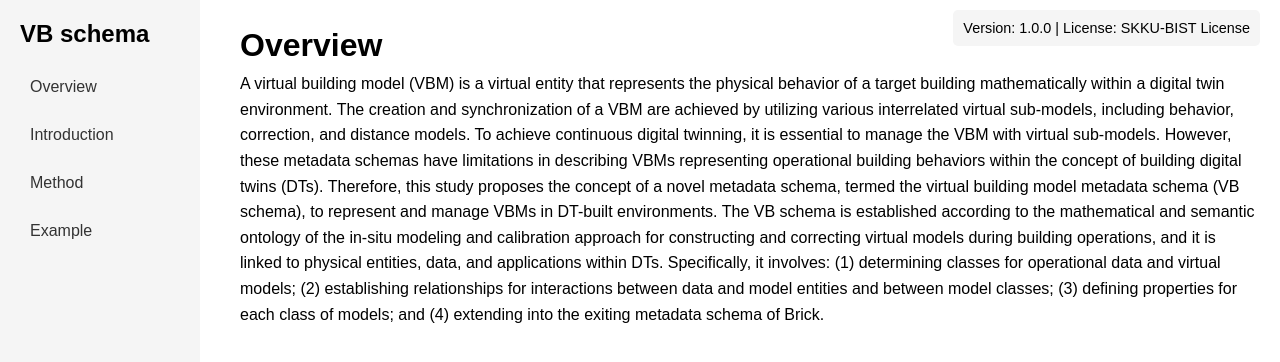
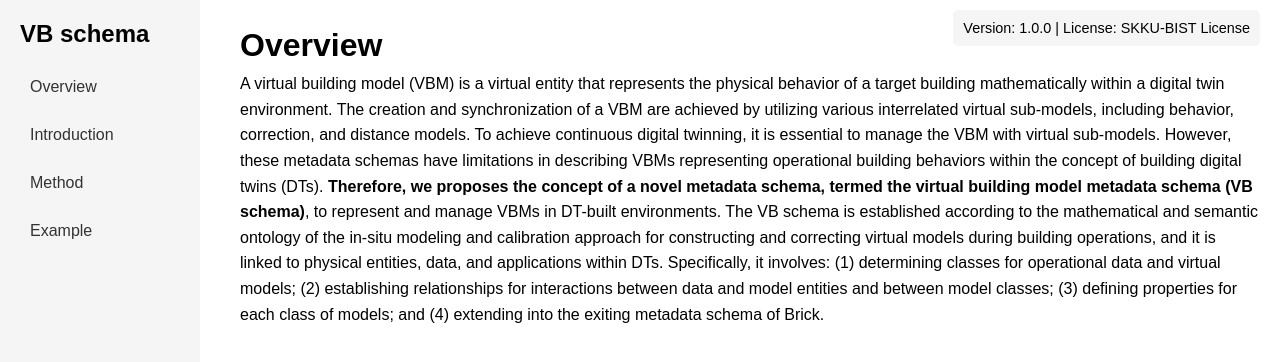
Before and after one commit to SKKU-BIST/SKLU-BIST.github.io, a Jekyll site: the page built from index.md, in a window 1280 px wide. Shown: the top 362 px of the page. Built offline with Jekyll 4.4.1, drawn with Linux system fonts in a browser that asks for light colours.

Commit message:
Update index.md

```diff
--- a/index.md
+++ b/index.md
@@ -3,4 +3,4 @@ layout: default
 title: Overview
 ---
 
-A virtual building model (VBM) is a virtual entity that represents the physical behavior of a target building mathematically within a digital twin environment. The creation and synchronization of a VBM are achieved by utilizing various interrelated virtual sub-models, including behavior, correction, and distance models. To achieve continuous digital twinning, it is essential to manage the VBM with virtual sub-models. However, these metadata schemas have limitations in describing VBMs representing operational building behaviors within the concept of building digital twins (DTs). Therefore, this study proposes the concept of a novel metadata schema, termed the virtual building model metadata schema (VB schema), to represent and manage VBMs in DT-built environments. The VB schema is established according to the mathematical and semantic ontology of the in-situ modeling and calibration approach for constructing and correcting virtual models during building operations, and it is linked to physical entities, data, and applications within DTs. Specifically, it involves: (1) determining classes for operational data and virtual models; (2) establishing relationships for interactions between data and model entities and between model classes; (3) defining properties for each class of models; and (4) extending into the exiting metadata schema of Brick.
+A virtual building model (VBM) is a virtual entity that represents the physical behavior of a target building mathematically within a digital twin environment. The creation and synchronization of a VBM are achieved by utilizing various interrelated virtual sub-models, including behavior, correction, and distance models. To achieve continuous digital twinning, it is essential to manage the VBM with virtual sub-models. However, these metadata schemas have limitations in describing VBMs representing operational building behaviors within the concept of building digital twins (DTs). **Therefore, we proposes the concept of a novel metadata schema, termed the virtual building model metadata schema (VB schema)**, to represent and manage VBMs in DT-built environments. The VB schema is established according to the mathematical and semantic ontology of the in-situ modeling and calibration approach for constructing and correcting virtual models during building operations, and it is linked to physical entities, data, and applications within DTs. Specifically, it involves: (1) determining classes for operational data and virtual models; (2) establishing relationships for interactions between data and model entities and between model classes; (3) defining properties for each class of models; and (4) extending into the exiting metadata schema of Brick.
```
